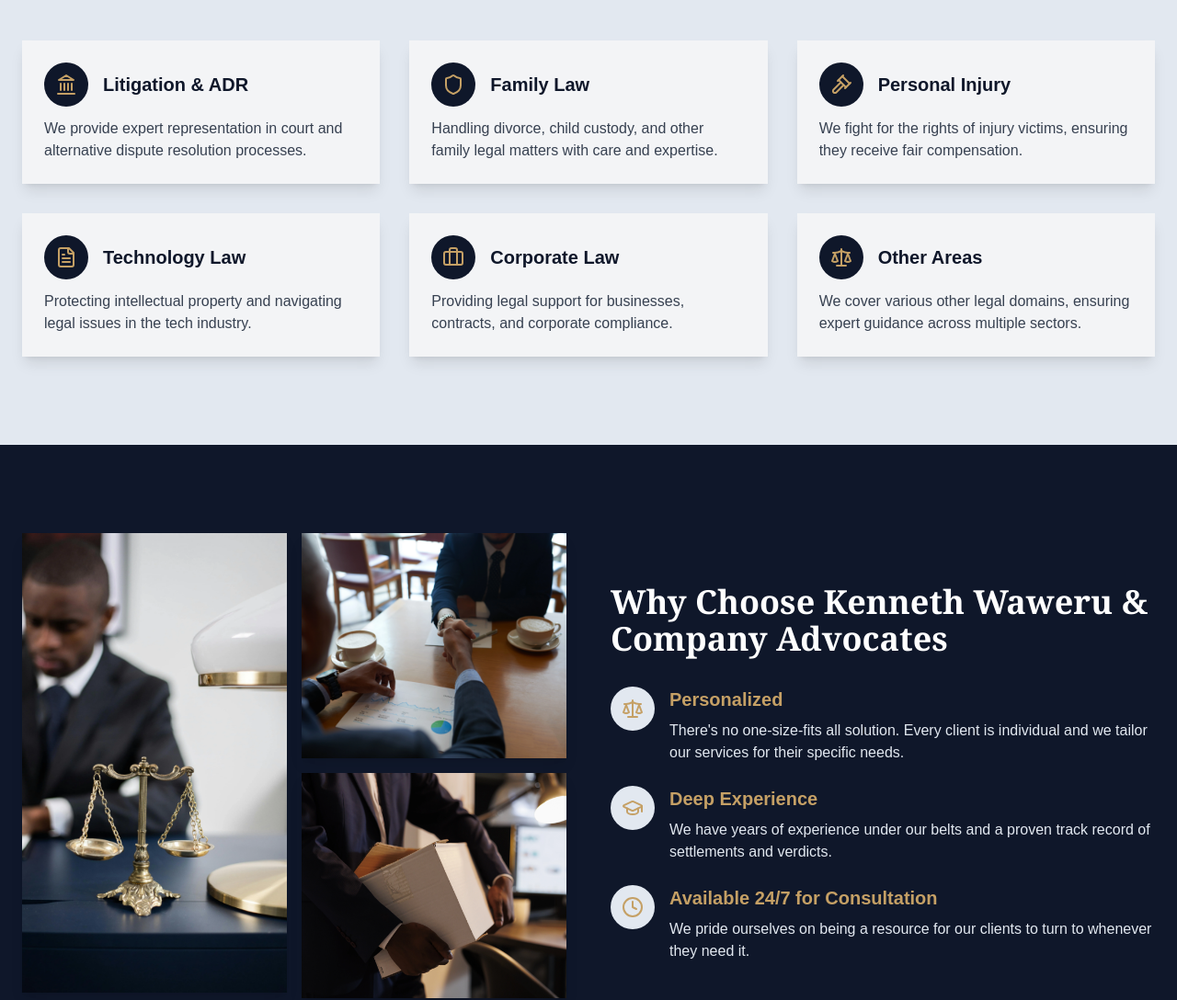
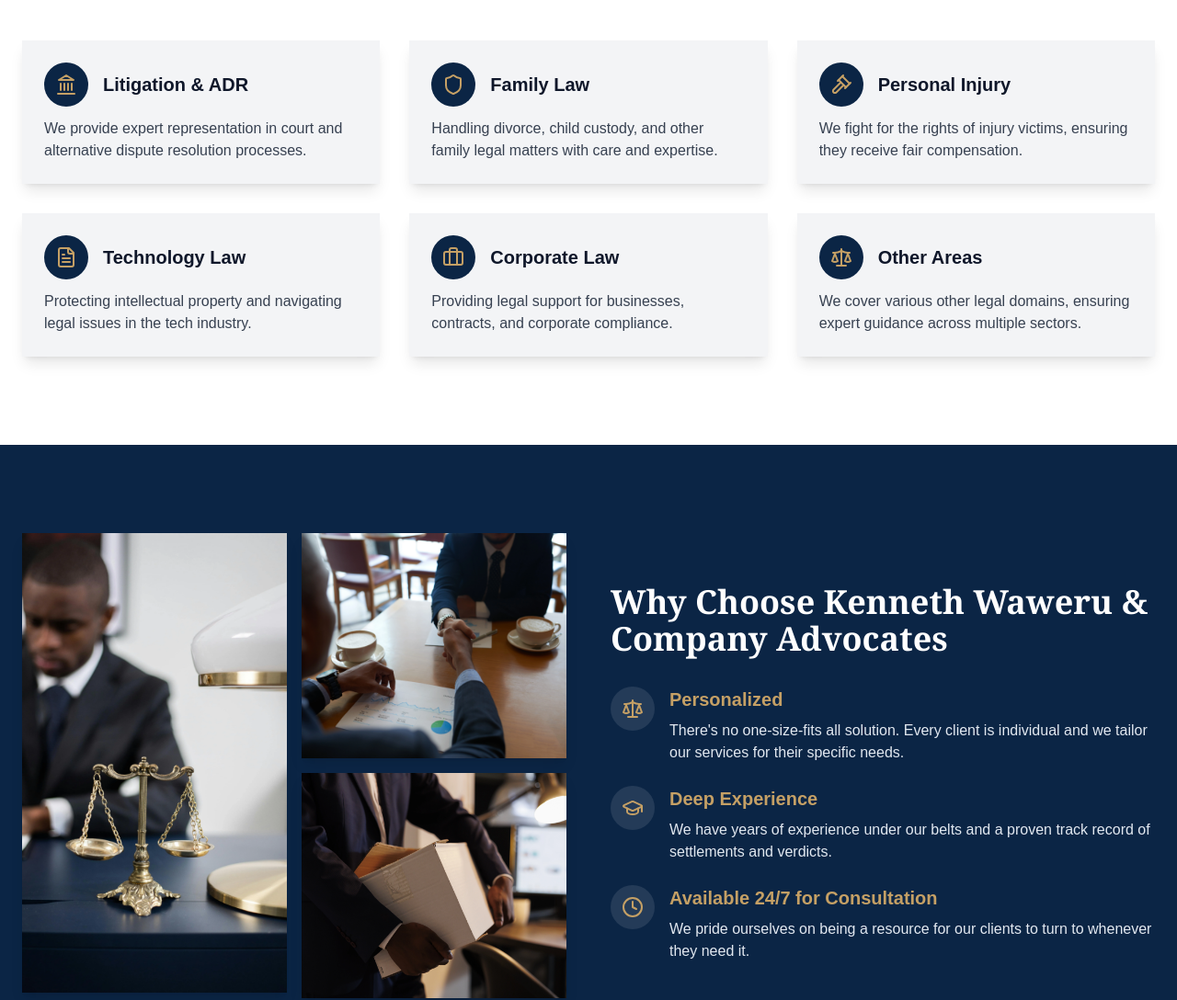
Before and after one commit to Kimdev-254/lawfirm, a Next.js app: page / in a window 1280 px wide. Shown: the part 1436-2524 px from the top of the page at 92% size. Built offline with nearby package versions, Linux system fonts and the light colour scheme; a web font is replaced by a local one.

Commit message:
refactor: Update component background colors and adjust initial opacity for motion animations.

```diff
--- a/src/components/faqs.tsx
+++ b/src/components/faqs.tsx
@@ -35,7 +35,7 @@
   };
 
   return (
-    <section className="py-16 md:py-24 bg-slate-900">
+    <section className="py-16 md:py-24 bg-navy">
       <div className="container mx-auto px-4 sm:px-6 max-w-4xl">
         <h2 className="text-3xl md:text-4xl font-serif font-bold text-slate-200 text-center mb-10">
           Frequently Asked Questions
@@ -44,7 +44,7 @@
           {faqs.map((faq, index) => (
             <motion.div
               key={index}
-              initial={{ opacity: 0, y: 20 }}
+              initial={{ opacity: 1, y: 20 }}
               whileInView={{ opacity: 1, y: 0 }}
               transition={{ duration: 0.5, delay: index * 0.1 }}
               viewport={{ once: true }}
@@ -63,7 +63,7 @@
               </div>
               {openIndex === index && (
                 <motion.p
-                  initial={{ opacity: 0, height: 0 }}
+                  initial={{ opacity: 1, height: 0 }}
                   animate={{ opacity: 1, height: "auto" }}
                   exit={{ opacity: 0, height: 0 }}
                   transition={{ duration: 0.3 }}
--- a/src/components/services.tsx
+++ b/src/components/services.tsx
@@ -52,16 +52,16 @@
 
 export function Services() {
   return (
-    <section className="py-16 md:py-24 bg-slate-200">
+    <section className="py-16 md:py-24 bg-white">
       <div className="container mx-auto px-4 sm:px-6">
-      <h2 className="text-3xl md:text-4xl font-serif font-bold text-center text-slate-900 mb-12">
+        <h2 className="text-3xl md:text-4xl font-serif font-bold text-center text-slate-900 mb-12">
           Our Legal Services
         </h2>
         <div className="grid md:grid-cols-2 lg:grid-cols-3 gap-8">
           {services.map((service, index) => (
             <motion.div
               key={index}
-              initial={{ opacity: 0, y: 20 }}
+              initial={{ opacity: 1, y: 20 }}
               whileInView={{ opacity: 1, y: 0 }}
               transition={{ duration: 0.5, delay: index * 0.1 }}
               viewport={{ once: true }}
@@ -69,7 +69,7 @@
               <Link href={service.href}>
                 <div className="bg-gray-100 p-6 rounded-lg shadow-lg hover:shadow-xl transition duration-300 cursor-pointer hover:bg-orange-100">
                   <div className="flex items-center gap-4">
-                    <div className="w-12 h-12 flex items-center justify-center bg-slate-900 rounded-full">
+                    <div className="w-12 h-12 flex items-center justify-center bg-navy rounded-full">
                       <service.icon className="w-6 h-6 text-gold" />
                     </div>
                     <h3 className="text-xl font-semibold text-slate-900">
--- a/src/components/why-choose-us.tsx
+++ b/src/components/why-choose-us.tsx
@@ -28,16 +28,16 @@
 export function WhyChooseUs() {
   return (
     <motion.section
-      initial={{ opacity: 0, y: 20 }}
+      initial={{ opacity: 1, y: 20 }}
       animate={{ opacity: 1, y: 0 }}
       transition={{ duration: 0.8 }}
-      className="py-16 md:py-24 bg-slate-900"
+      className="py-16 md:py-24 bg-navy"
     >
       <div className="container mx-auto px-4 sm:px-6">
         <div className="grid lg:grid-cols-2 gap-12 items-center">
           {/* Bento Grid Section */}
           <motion.div
-            initial={{ opacity: 0, x: 20 }}
+            initial={{ opacity: 1, x: 20 }}
             whileInView={{ opacity: 1, x: 0 }}
             transition={{ duration: 0.8 }}
             viewport={{ once: true }}
@@ -82,7 +82,7 @@
 
           {/* Why Choose Us Section */}
           <motion.div
-            initial={{ opacity: 0, x: -20 }}
+            initial={{ opacity: 1, x: -20 }}
             whileInView={{ opacity: 1, x: 0 }}
             transition={{ duration: 0.8 }}
             viewport={{ once: true }}
@@ -95,7 +95,7 @@
               {reasons.map((reason, index) => (
                 <motion.div
                   key={index}
-                  initial={{ opacity: 0, y: 20 }}
+                  initial={{ opacity: 1, y: 20 }}
                   whileInView={{ opacity: 1, y: 0 }}
                   transition={{ duration: 0.5, delay: index * 0.1 }}
                   viewport={{ once: true }}
@@ -106,7 +106,7 @@
                     transition={{ type: "spring", stiffness: 300 }}
                     className="flex-shrink-0"
                   >
-                    <div className="w-12 h-12 rounded-full bg-slate-200 flex items-center justify-center">
+                    <div className="w-12 h-12 rounded-full bg-white/10 flex items-center justify-center">
                       <reason.icon className="w-6 h-6 text-gold" />
                     </div>
                   </motion.div>
```
